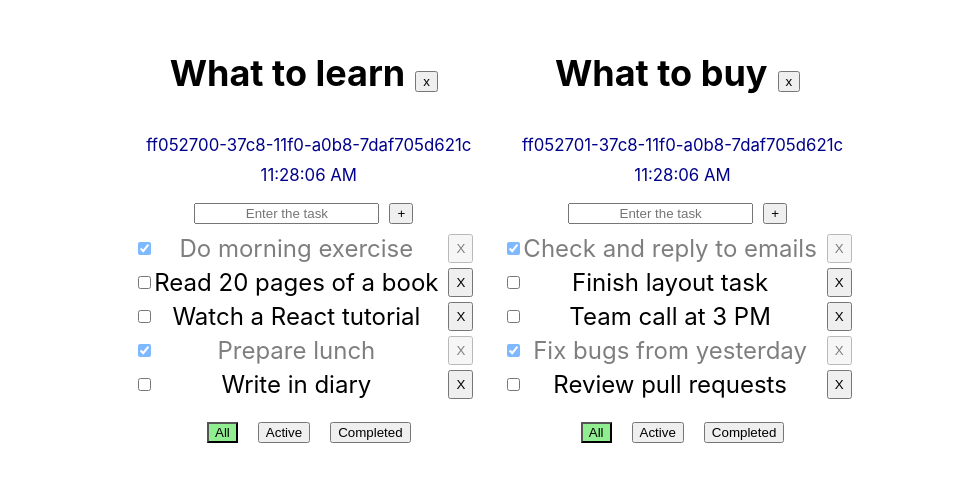
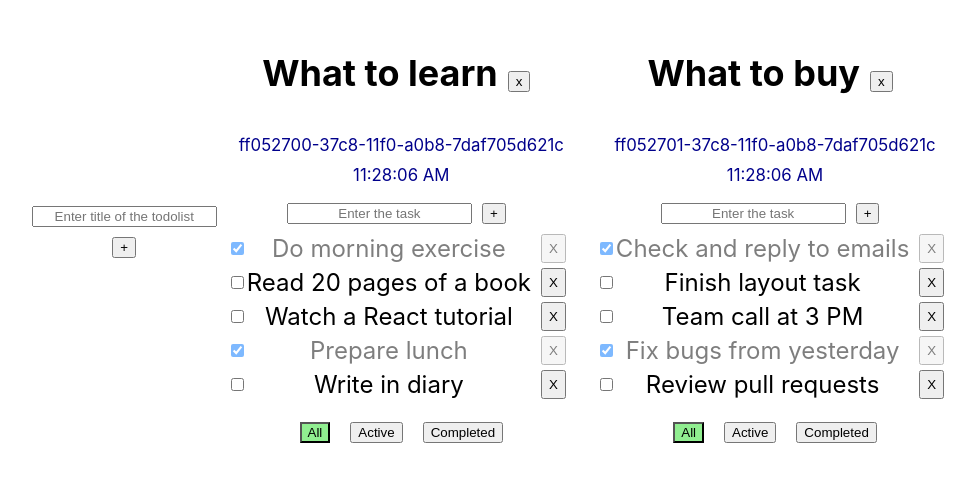
Before and after one commit to VanoKi/todolist-02, a React (Vite) app: page / in a window 1280 px wide. Shown: the part 168-650 px from the top of the page, without its empty margins (142-1117 px from the left). Built offline with nearby package versions, Linux system fonts and the light colour scheme.

Commit message:
fix: move input lgic to component

```diff
--- a/src/App.tsx
+++ b/src/App.tsx
@@ -75,21 +75,15 @@ export const App = () => {
   }
   console.log(`App is render ${new Date().toLocaleTimeString()}`)
 
+  const addTodolistTitle = (newTitle: string) => {
+
+  }
+
   return (
     <div className="app">
+      <Input placeholder={'Enter title of the todolist'} buttonTitle={'+'} onSubmit={addTodolistTitle}/>
       {todolists.map(el => {
-
         return (
-          <>
-            {/*<Input*/}
-            {/*  placeholder={'Enter the title of the task list'}*/}
-            {/*  value={}*/}
-            {/*  onKeyDown={}*/}
-            {/*  onChange={}*/}
-            {/*  className={}*/}
-            {/*  title={}*/}
-            {/*  onClick={}*/}
-            {/*/>*/}
             <TodolistItem
               key={el.id}
               todolistId={el.id}
@@ -102,7 +96,6 @@ export const App = () => {
               filter={el.filter}
               removeTodolist={removeTodolist}
             />
-          </>
         )
       })}
     </div>
--- a/src/components/Input.tsx
+++ b/src/components/Input.tsx
@@ -1,24 +1,34 @@
 import {Button} from "./Button.tsx";
-import {ChangeEvent, useState} from "react";
+import {ChangeEvent, KeyboardEvent, useState} from "react";
 
 type Props = {
   placeholder: string
-  value: string
-  onKeyDown: () => void
-  onChange: () => void
-  title: string
-  onClick: () => void
+  buttonTitle: string
+  onSubmit: (value: string) => void
 };
 export const Input = (props: Props) => {
-  const {placeholder, onChange, value, onKeyDown, title, onClick} = props
+  const {placeholder, buttonTitle, onSubmit} = props
 
   const [error, setError] = useState<string | null>(null)
-
-  const onBlur = () => {setError(null)}
+  const [value, setValue] = useState('')
 
   const onChangeHandler = (event: ChangeEvent<HTMLInputElement>) => {
-    setNewTitle(event.currentTarget.value)
+    setValue(event.currentTarget.value)
     setError(null)
+  }
+
+  const oneKeyDawnHandler = (e: KeyboardEvent<HTMLInputElement>) => {
+    if (e.key === 'Enter') {
+      addTaskHandler()
+    }
+  }
+  const addTaskHandler = () => {
+    if (value.trim()) {
+      onSubmit(value.trim())
+      setValue('')
+    } else {
+      setError('Title is required!')
+    }
   }
 
   console.log(`Input is render ${new Date().toLocaleTimeString()}`)
@@ -27,14 +37,14 @@ export const Input = (props: Props) => {
       <input
         placeholder={placeholder}
         value={value}
-        onKeyDown={onKeyDown}
-        onChange={onChange}
-        onBlur={onBlur}
+        onKeyDown={oneKeyDawnHandler}
+        onChange={onChangeHandler}
+        onBlur={() => setError(null)}
         className={error ? 'error' : ''}
       />
       <Button
-        title={title}
-        onClick={onClick}
+        title={buttonTitle}
+        onClick={addTaskHandler}
       />
       {error && <p className={'error-message'}>{error}</p>}
     </div>
--- a/src/components/TodolistItem.tsx
+++ b/src/components/TodolistItem.tsx
@@ -1,6 +1,5 @@
 import {Task} from "../Task.tsx";
 import {FilterValueType} from "../App.tsx";
-import {useState, KeyboardEvent, ChangeEvent} from "react";
 import {Button} from "./Button.tsx";
 import {Input} from "./Input.tsx";
 
@@ -56,33 +55,9 @@ export const TodolistItem = ({
     )
   })
 
-  const [newTitle, setNewTitle] = useState('')
-
   const changeFilterHAndler = (val: FilterValueType) => {
     changeFilter(val)
   }
-  const addTaskHandler = () => {
-    if (newTitle.trim()) {
-      addTask(todolistId, newTitle.trim())
-      setNewTitle('')
-    } else {
-      setError('Title is required!')
-    }
-  }
-  const oneKeyDawnHandler = (e: KeyboardEvent<HTMLInputElement>) => {
-      if (e.key === 'Enter') {
-        addTaskHandler()
-      }
-  }
-  // const onChangeHandler = (event: ChangeEvent<HTMLInputElement>) => {
-  //   setNewTitle(event.currentTarget.value)
-  //   setError(null)
-  // }
-  // const onBlurHandler = () => {
-  //   setError(null)
-  // }
-
-  console.log(`TodolistItem ${todolistId} is render ${new Date().toLocaleTimeString()}`)
 
   return (
     <div className={'todolist'}>
@@ -95,11 +70,8 @@ export const TodolistItem = ({
       <div>
         <Input
           placeholder={'Enter the task'}
-          value={newTitle}
-          onKeyDown={(e) => oneKeyDawnHandler(e)}
-          onChange={(e) => onChangeHandler(e)}
-          title={'+'}
-          onClick={addTaskHandler}
+          buttonTitle={'+'}
+          onSubmit={(newTitle) => addTask(todolistId, newTitle)}
         />
       </div>
       {tasks.length === 0 ? (
```
